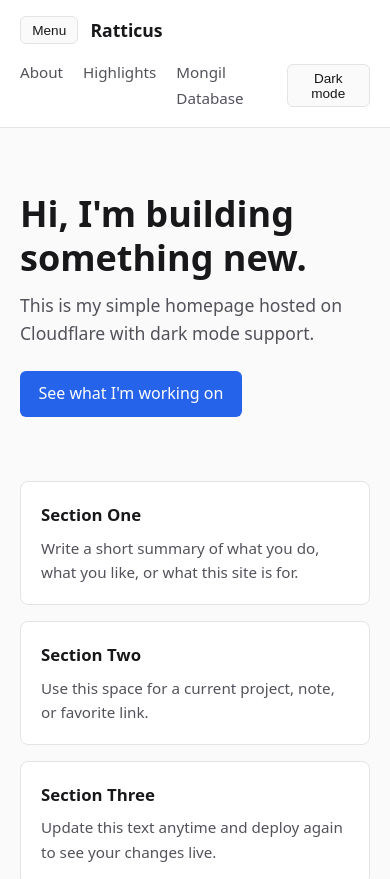
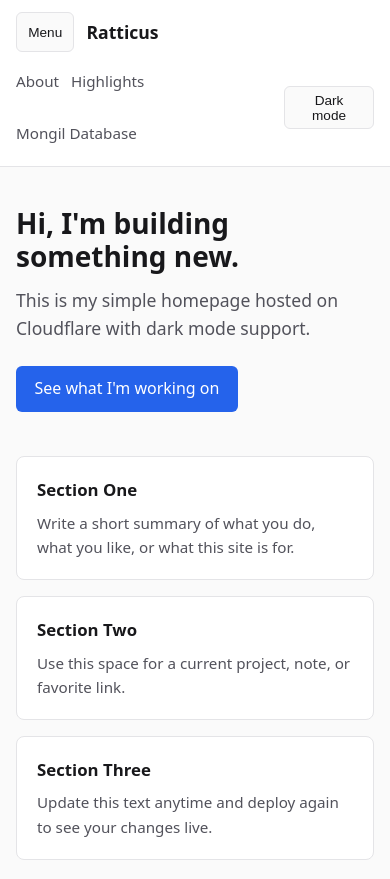
Before and after one commit to CallMeeKira/Cloudflare, a plain HTML site: page index.html in a window 390 px wide. Shown: the top 879 px of the page. Drawn offline with Linux system fonts and the light colour scheme.

Commit message:
Added device support

```diff
--- a/config.js
+++ b/config.js
@@ -5,6 +5,65 @@ const SITE_CONFIG = {
   footerText: "Built with HTML & CSS on Cloudflare.",
   theme: {
     storageKey: "theme"
+  },
+  viewport: {
+    breakpoints: {
+      mobileMax: 640,
+      tabletMax: 1024
+    },
+    _overrideMode: "auto", // "auto" | "mobile" | "tablet" | "desktop"
+
+    detectSize() {
+      if (this._overrideMode && this._overrideMode !== "auto") {
+        return this._overrideMode;
+      }
+      const width = window.innerWidth;
+      if (width <= this.breakpoints.mobileMax) return "mobile";
+      if (width <= this.breakpoints.tabletMax) return "tablet";
+      return "desktop";
+    },
+
+    detectDevice() {
+      const width = window.innerWidth;
+      const isCoarsePointer = window.matchMedia("(pointer: coarse)").matches;
+      const maxTouch = navigator.maxTouchPoints || 0;
+      const hasTouch = isCoarsePointer || maxTouch > 0;
+
+      if (width <= this.breakpoints.mobileMax || (hasTouch && width < 768)) {
+        return "phone";
+      }
+      if (hasTouch && width <= this.breakpoints.tabletMax) {
+        return "tablet";
+      }
+      return "desktop";
+    },
+
+    apply() {
+      const root = document.documentElement;
+      const size = this.detectSize();
+      const device = this.detectDevice();
+
+      root.dataset.size = size;
+      root.dataset.device = device;
+      root.dataset.viewportMode = this._overrideMode;
+    },
+
+    setOverride(mode = "auto") {
+      this._overrideMode = mode;
+      this.apply();
+    },
+
+    init() {
+      this.apply();
+      let timer = null;
+      window.addEventListener("resize", () => {
+        window.clearTimeout(timer);
+        timer = window.setTimeout(() => this.apply(), 80);
+      });
+      window.addEventListener("orientationchange", () => {
+        this.apply();
+      });
+    }
   },
   labels: {
     backToMain: "← Main Site",
@@ -33,6 +92,7 @@ const SITE_CONFIG = {
       this._toggles.forEach((btn) => {
         btn.setAttribute("aria-expanded", String(this.isOpen));
       });
+      document.body.style.overflow = this.isOpen ? "hidden" : "";
     },
 
     open() {
--- a/index.html
+++ b/index.html
@@ -82,10 +82,18 @@
       padding: 4rem 0 2.5rem;
     }
 
+    :root[data-size="mobile"] .hero {
+      padding: 2.5rem 0 1.75rem;
+    }
+
     .hero h1 {
       font-size: 2.25rem;
       line-height: 1.2;
       margin-bottom: 0.75rem;
+    }
+
+    :root[data-size="mobile"] .hero h1 {
+      font-size: 1.75rem;
     }
 
     .hero p {
@@ -110,6 +118,10 @@
       grid-template-columns: repeat(auto-fit, minmax(220px, 1fr));
       gap: 1rem;
       padding: 1.5rem 0 3.5rem;
+    }
+
+    :root[data-size="mobile"] .grid {
+      padding: 1rem 0 2.5rem;
     }
 
     .card {
@@ -223,6 +235,7 @@
     }
   });
 
+  SITE_CONFIG.viewport.init();
   SITE_CONFIG.sidebar.init();
 
   const root = document.documentElement;
--- a/theme.css
+++ b/theme.css
@@ -6,6 +6,14 @@
   --border: #e4e4e7;
   --accent: #2563eb;
   --accent-text: #ffffff;
+
+  /* Sitewide layout tokens */
+  --container-max: 820px;
+  --container-px: 1.25rem;
+  --header-py: 1rem;
+  --footer-py: 1.5rem;
+  --sidebar-width: 280px;
+  --tap-target-min: 32px;
 }
 
 @media (prefers-color-scheme: dark) {
@@ -30,6 +38,27 @@
   --accent-text: #ffffff;
 }
 
+/* Size-based layout adjustments */
+:root[data-size="tablet"] {
+  --container-max: 760px;
+  --container-px: 1.25rem;
+  --sidebar-width: 270px;
+}
+
+:root[data-size="mobile"] {
+  --container-max: 100%;
+  --container-px: 1rem;
+  --header-py: 0.75rem;
+  --footer-py: 1.25rem;
+  --sidebar-width: 260px;
+}
+
+/* Touch / phone ergonomics */
+:root[data-device="phone"] {
+  --tap-target-min: 40px;
+  -webkit-tap-highlight-color: transparent;
+}
+
 * {
   box-sizing: border-box;
   margin: 0;
@@ -45,28 +74,51 @@ body {
 }
 
 .container {
-  max-width: 820px;
+  max-width: var(--container-max);
   margin: 0 auto;
-  padding: 0 1.25rem;
+  padding: 0 var(--container-px);
 }
 
 header {
   border-bottom: 1px solid var(--border);
   background: var(--surface);
-  padding: 1rem 0;
+  padding: var(--header-py) 0;
 }
 
 nav {
   display: flex;
   justify-content: space-between;
   align-items: center;
-  gap: 1rem;
+  gap: 0.75rem;
   flex-wrap: wrap;
+}
+
+:root[data-size="mobile"] nav {
+  gap: 0.6rem;
+}
+
+:root[data-size="mobile"] .nav-right {
+  width: 100%;
+  justify-content: space-between;
+  gap: 0.65rem;
+}
+
+:root[data-size="mobile"] .nav-links {
+  gap: 0.75rem;
+  flex-wrap: wrap;
+  font-size: 0.9rem;
+}
+
+:root[data-device="phone"] button,
+:root[data-device="phone"] .nav-links a {
+  min-height: var(--tap-target-min);
+  display: inline-flex;
+  align-items: center;
 }
 
 footer {
   border-top: 1px solid var(--border);
-  padding: 1.5rem 0;
+  padding: var(--footer-py) 0;
   color: var(--muted);
   font-size: 0.9rem;
   text-align: center;
@@ -92,7 +144,8 @@ footer {
   top: 0;
   left: 0;
   height: 100vh;
-  width: 280px;
+  height: 100dvh;
+  width: var(--sidebar-width);
   max-width: 85vw;
   background: var(--surface);
   border-right: 1px solid var(--border);
```
Also changed, not shown: mongilsd/index.html (+6 -0 lines). Lines whose indentation alone changed are shown as unchanged.
